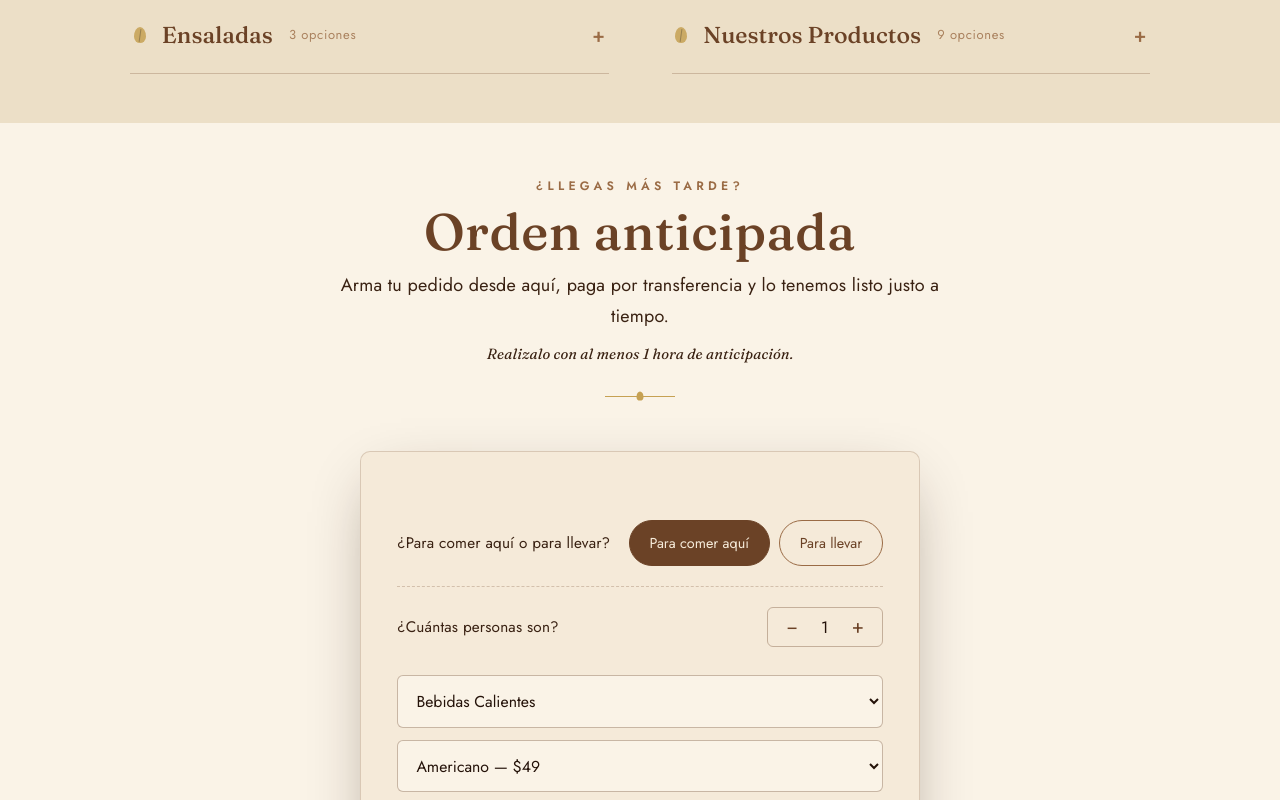
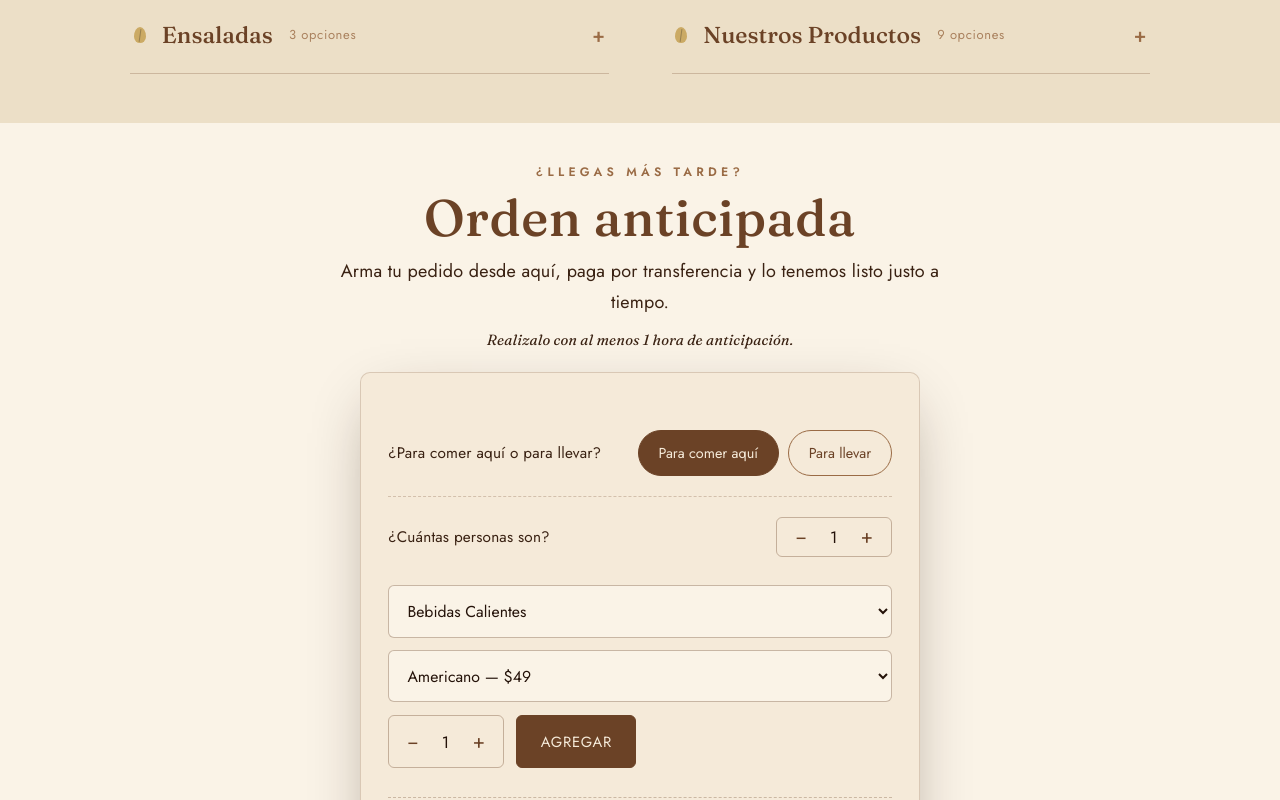
Before and after one commit to gdognzlzz/coffe-project, a React (Vite) app: page / in a window 1280 px wide. Shown: the part 5320-6120 px from the top of the page. Built offline with nearby package versions, Linux system fonts and the light colour scheme.

Commit message:
Tighten advance order section
Co-authored-by: Copilot <223556219+Copilot@users.noreply.github.com>

```diff
--- a/src/App.css
+++ b/src/App.css
@@ -823,7 +823,7 @@
 
 .order-section {
   background: var(--paper);
-  padding: 2.75rem 0;
+  padding: 2rem 0;
 }
 
 .order-section .menu-head .eyebrow {
@@ -845,7 +845,7 @@
   background: var(--cream);
   border: 1px solid rgba(107, 66, 38, 0.2);
   border-radius: 10px;
-  padding: 2.2rem 2rem;
+  padding: 1.6rem 1.5rem;
   box-shadow: var(--shadow);
 }
 
--- a/src/App.jsx
+++ b/src/App.jsx
@@ -1077,7 +1077,6 @@ function App() {
               <p>Arma tu pedido desde aquí, paga por transferencia y lo tenemos listo justo a tiempo.</p>
               <p className="order-lead-note">Realizalo con al menos 1 hora de anticipación.</p>
             </div>
-            <div className="menu-divider" />
 
             <div className="order-box">
               <div className="order-eta">
```
